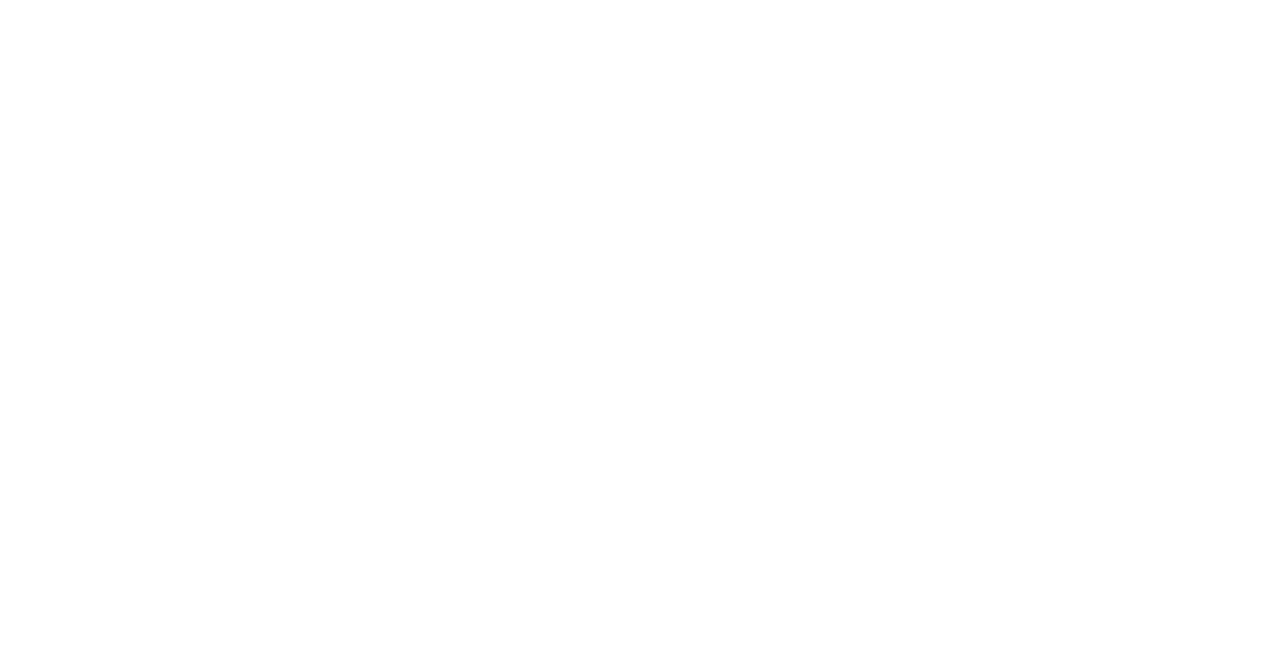
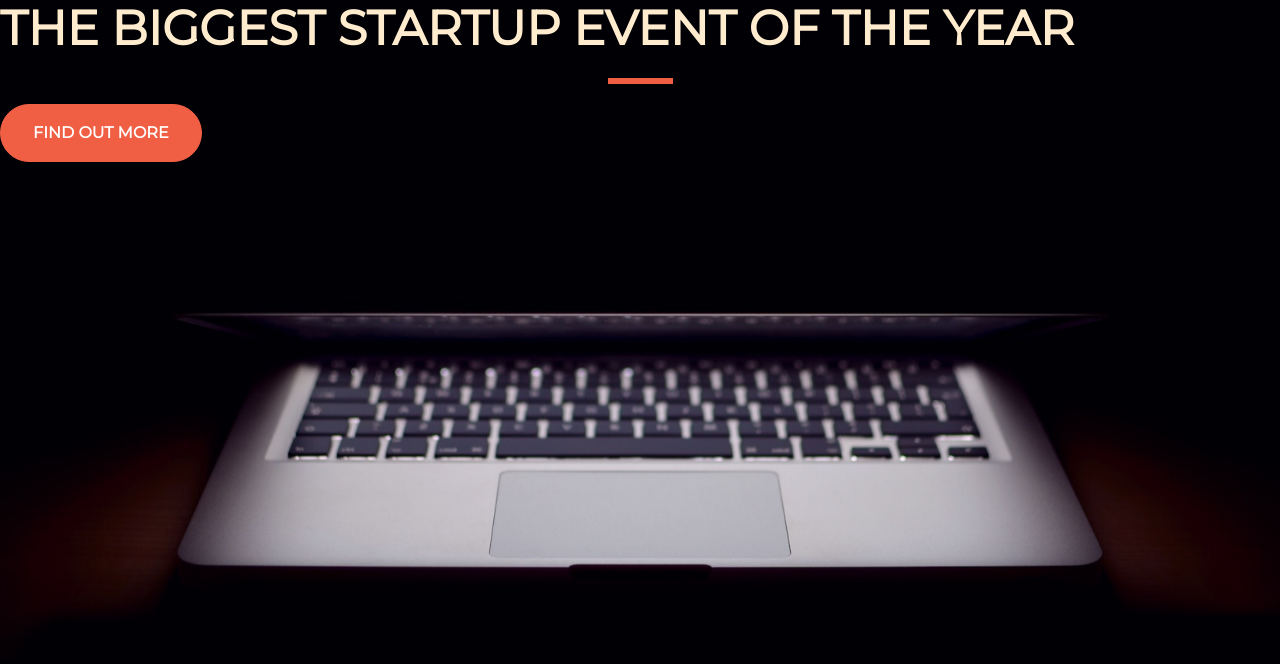
Before and after one commit to zeebear/ztm_startup_landing_page, a plain HTML site: page index.html in a window 1280 px wide. Drawn offline with nearby package versions, Linux system fonts and the light colour scheme.

Commit message:
complete ex. 77 & 78

```diff
--- a/index.html
+++ b/index.html
@@ -17,6 +17,8 @@
     <link href="style.css" rel="stylesheet">
   </head>
   <body>
-
+    <h1 class="text-uppercase"><strong>The Biggest Startup Event Of The Year</strong></h1>
+    <hr>
+    <button class="btn btn-primary btn-xl">Find out more</button>
   </body>
 </html>
--- a/style.css
+++ b/style.css
@@ -3,4 +3,43 @@ html {
   width: 100%;
   height: 100%;
   font-family: 'Montserrat', sans-serif;
+  background: url(header.jpg) no-repeat center center fixed;
+  -webkit-background-size: cover;
+  -moz-background-size: cover;
+  -o-background-size: cover;
+  background-size: cover;
 }
+
+h1 {
+  font-size: 3rem;
+  color: blanchedalmond;
+}
+
+hr {
+  margin: 20px auto;
+  color: #F05F44;
+  border: 3px solid #F05F44;
+  max-width: 65px;
+  opacity: 1;
+}
+
+.btn {
+  font-weight: 700;
+  border-radius: 300px;
+  text-transform: uppercase;
+}
+
+.btn-primary {
+  background-color: #F05F44;
+  border-color: #F05F44;
+  --bs-btn-hover-bg: #ee4b08;
+  --bs-btn-hover-border-color: #ee4b08;
+}
+
+.btn-primary:hover {
+  border-width: 4px;
+}
+
+.btn-xl {
+  padding: 1rem 2rem;
+}
```
